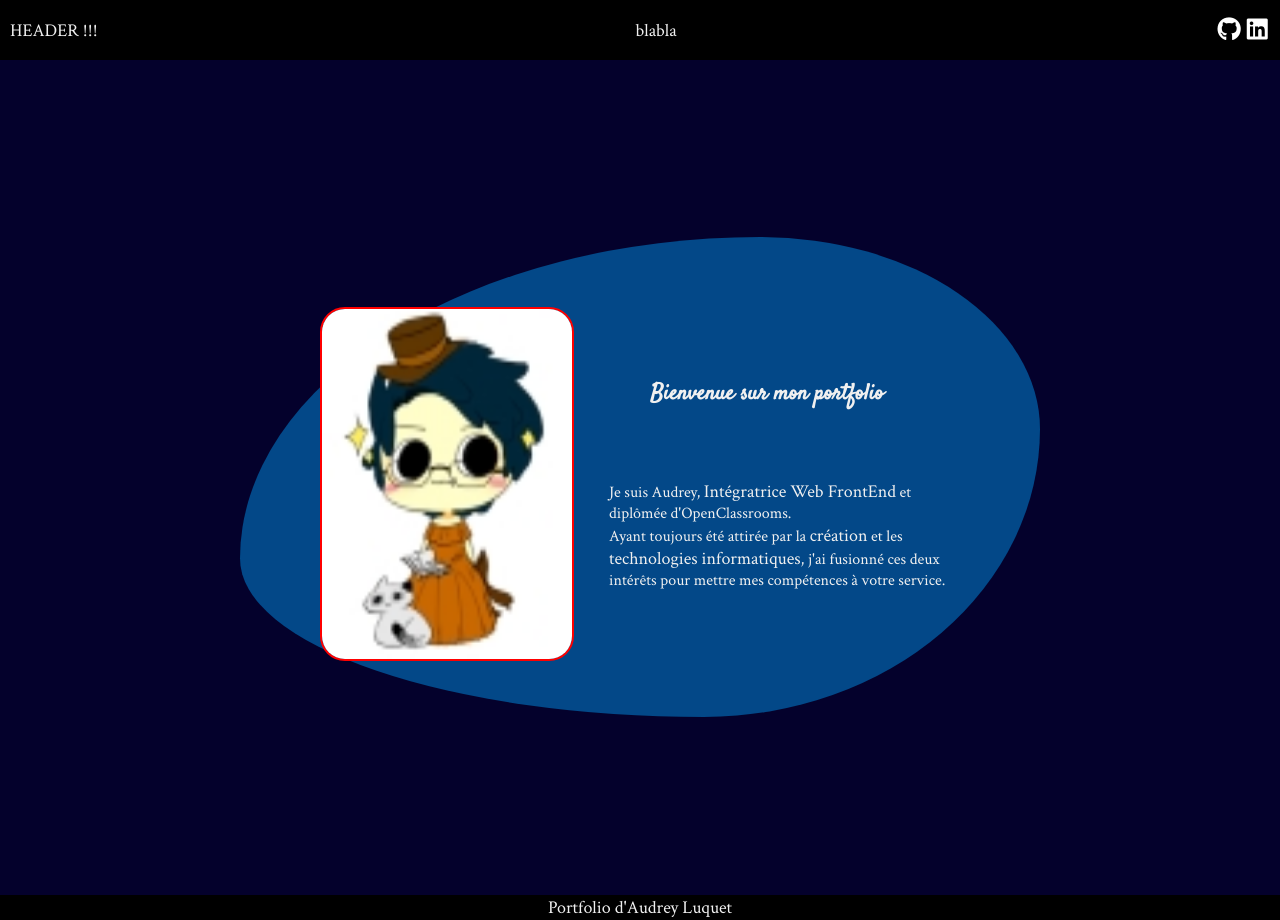
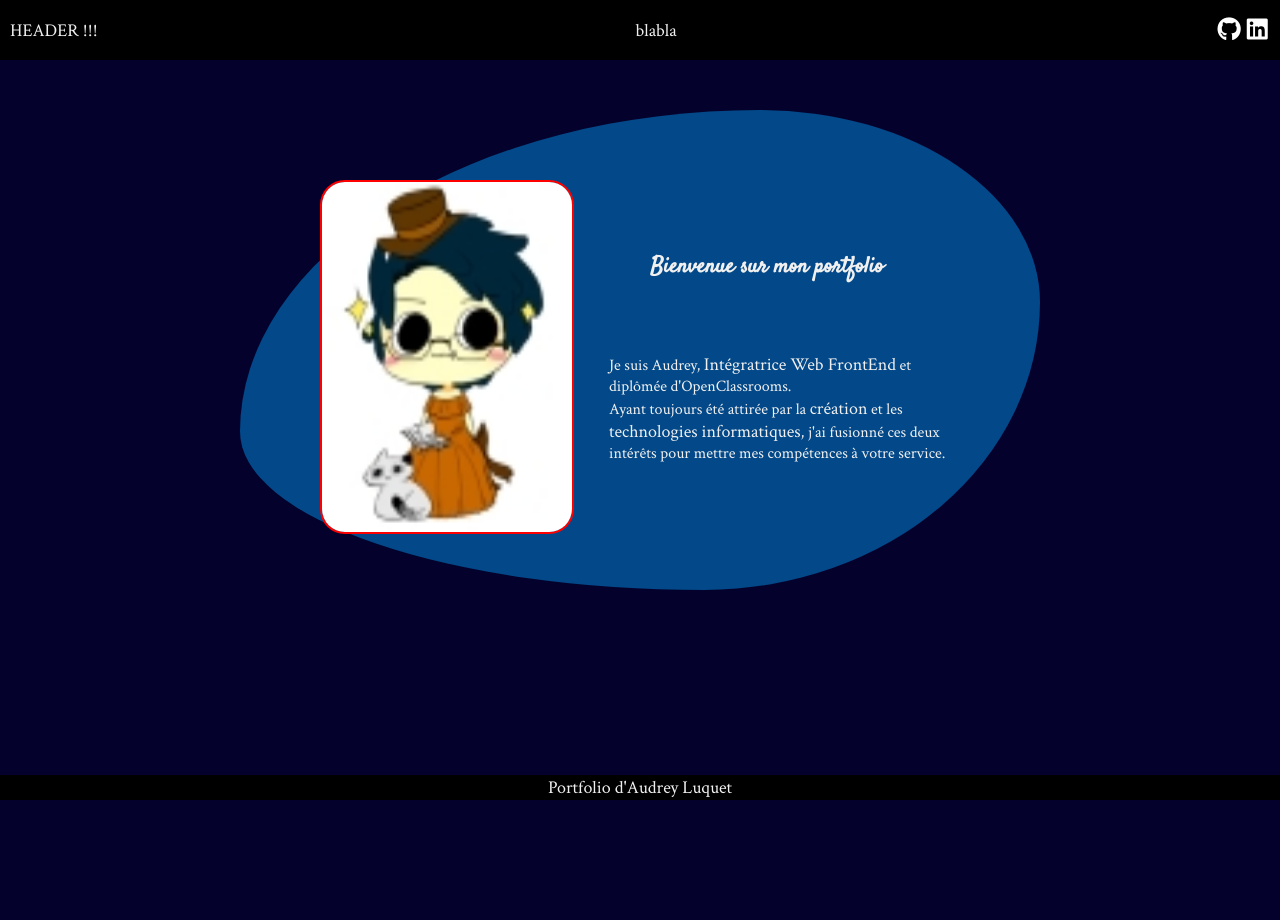
Before and after one commit to AudreyYuedra/portfolio, a React (Create React App) app: page / in a window 1280 px wide. After the commit the page ends 800 px from the top, so only its background shows below. Built offline with nearby package versions, Linux system fonts and the light colour scheme.

Commit message:
correction position Footer

```diff
--- a/src/components/Footer.jsx
+++ b/src/components/Footer.jsx
@@ -2,6 +2,8 @@ import styled from "styled-components"
 import { mixins } from "../styles/mixins"
 import { colors, fontSize } from "../styles/variables"
 const MiniFooter = styled.footer`
+   position: absolute;
+   bottom: 0px;
    width: 100%;
    height: 25px;
    background-color: ${colors.bg_tertiary};
--- a/src/pages/About.jsx
+++ b/src/pages/About.jsx
@@ -6,7 +6,6 @@ import { mixins } from "../styles/mixins"
 import { colors, fontFamily, fontSize } from "../styles/variables"
 const Main = styled.main`
    margin: 50px 0;
-   position: relative;
 `
 const Title = styled.h2`
    display: flex;
--- a/src/pages/Contact.jsx
+++ b/src/pages/Contact.jsx
@@ -5,7 +5,6 @@ import { mixins } from "../styles/mixins"
 import { colors, fontFamily, fontSize } from "../styles/variables"
 const Main = styled.main`
    margin: 70px 0;
-   position: relative;
    ${mixins.column};
    ${mixins.totalCenter};
 `
--- a/src/pages/Home.jsx
+++ b/src/pages/Home.jsx
@@ -5,7 +5,7 @@ import { mixins } from "../styles/mixins"
 import { colors, fontFamily, fontSize } from "../styles/variables"
 const Main = styled.main`
    ${mixins.totalCenter};
-   margin: 13.86% 0;
+   margin: 50px 0;
    position: relative;
 `
 const Shape = styled.div`
--- a/src/pages/Projects.jsx
+++ b/src/pages/Projects.jsx
@@ -8,7 +8,6 @@ import styled from "styled-components"
 import { colors, fontFamily, fontSize } from "../styles/variables"
 const Main = styled.main`
    margin: 50px 0;
-   position: relative;
 `
 const Title = styled.h2`
    display: flex;
--- a/src/pages/Techno.jsx
+++ b/src/pages/Techno.jsx
@@ -4,7 +4,6 @@ import styled from "styled-components"
 import { mixins } from "../styles/mixins"
 import { colors, fontFamily, fontSize } from "../styles/variables"
 const Main = styled.main`
-   height: 98.2%;
    display: flex;
    flex-direction: row;
    padding: 30px 60px;
--- a/src/styles/style.css
+++ b/src/styles/style.css
@@ -9,4 +9,5 @@
 body {
    min-height: 100dvh;
    background-color: #04012c;
+   position: relative;
 }
```
